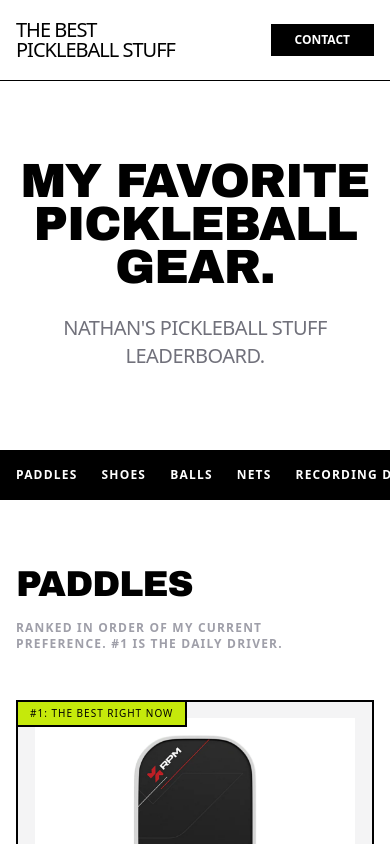
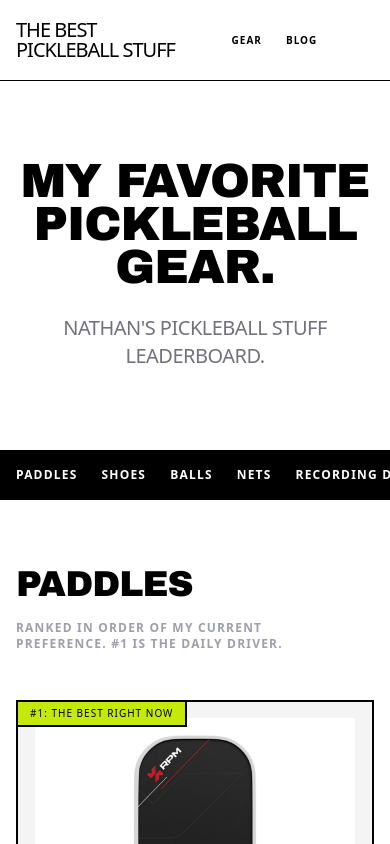
Before and after one commit to nathanbmarkovich-sudo/the-best-pickleball-stuff, a Next.js app: page / in a window 390 px wide. Shown: the top 844 px of the page. Built offline with nearby package versions, Linux system fonts and the light colour scheme; no server answers.

Commit message:
Enhance mobile navigation, update essay content, and center blog layout

```diff
--- a/app/layout.tsx
+++ b/app/layout.tsx
@@ -38,12 +38,12 @@ export default function RootLayout({
             <Link href="/" className="font-archivo text-xl md:text-2xl tracking-tighter hover:opacity-80 transition-opacity uppercase leading-none">
               THE BEST<br />PICKLEBALL STUFF
             </Link>
-            <nav className="hidden md:flex space-x-8 font-bold text-sm uppercase">
+            <nav className="flex space-x-6 md:space-x-8 font-bold text-[10px] md:text-sm uppercase tracking-widest">
               <Link href="/" className="hover:text-brand transition-colors">Gear</Link>
               <Link href="/blog" className="hover:text-brand transition-colors">Blog</Link>
             </nav>
-            <div className="flex items-center space-x-4">
-              <a href="mailto:thebestpickleballstuff@gmail.com" className="bg-black text-white px-6 py-2 font-bold text-xs uppercase hover:bg-zinc-800 transition-colors">
+            <div className="flex items-center">
+              <a href="mailto:thebestpickleballstuff@gmail.com" className="hidden sm:block bg-black text-white px-6 py-2 font-bold text-xs uppercase hover:bg-zinc-800 transition-colors">
                 Contact
               </a>
             </div>
--- a/app/page.tsx
+++ b/app/page.tsx
@@ -1,6 +1,7 @@
 import Image from "next/image";
 import { CATEGORIES, GEAR_ITEMS } from "@/lib/gear";
 import AffiliateLink from "@/components/AffiliateLink";
+import Link from "next/link";
 
 export default function Home() {
   return (
@@ -109,6 +110,24 @@ export default function Home() {
           );
         })}
       </div>
+
+      {/* Blog Callout */}
+      <section className="bg-brand border-t-2 border-black py-20 md:py-32">
+        <div className="container mx-auto px-4 text-center">
+          <h2 className="font-archivo text-4xl md:text-7xl uppercase tracking-tighter mb-8 leading-none">
+            Deeper<br />Insights.
+          </h2>
+          <p className="font-bold text-sm uppercase tracking-widest mb-12 max-w-md mx-auto">
+            Essays on community, performance, and why we even play this game.
+          </p>
+          <Link
+            href="/blog"
+            className="inline-block bg-black text-white px-12 py-4 font-archivo text-xl uppercase tracking-tighter hover:bg-zinc-800 transition-all hover:scale-105"
+          >
+            Read the Blog
+          </Link>
+        </div>
+      </section>
     </div>
   );
 }
```
